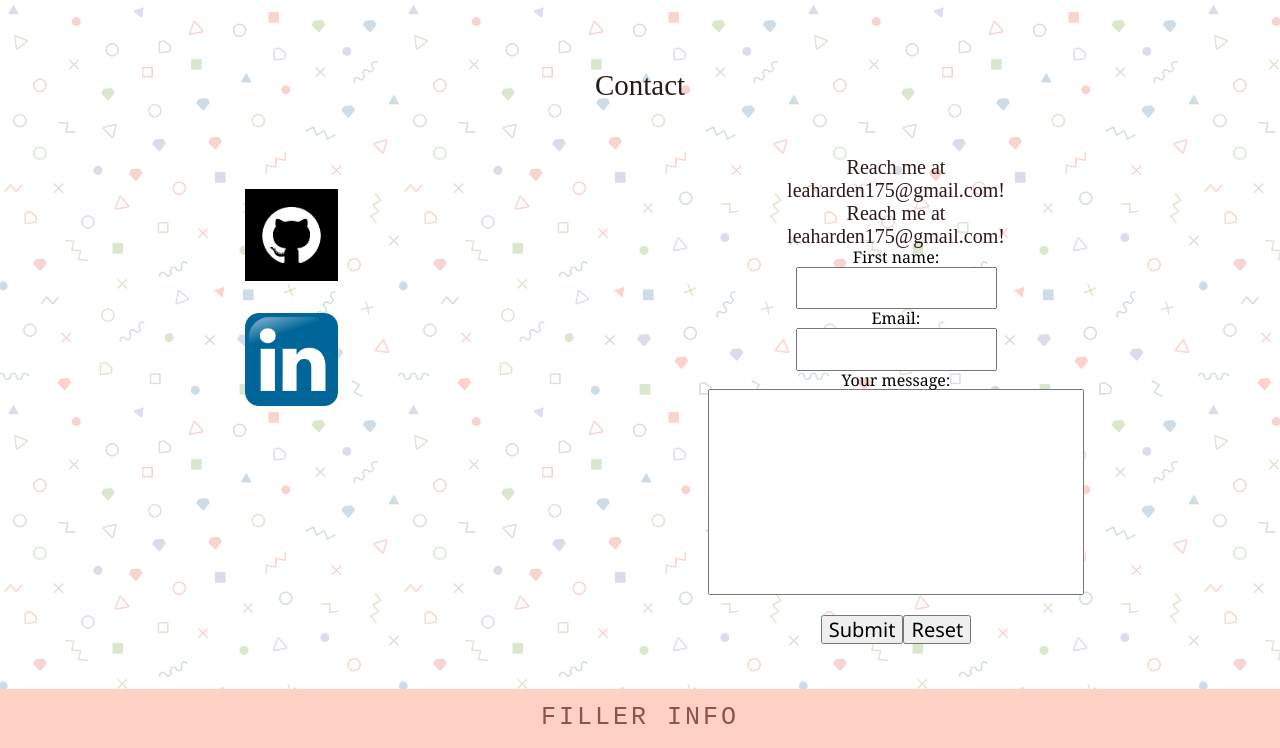
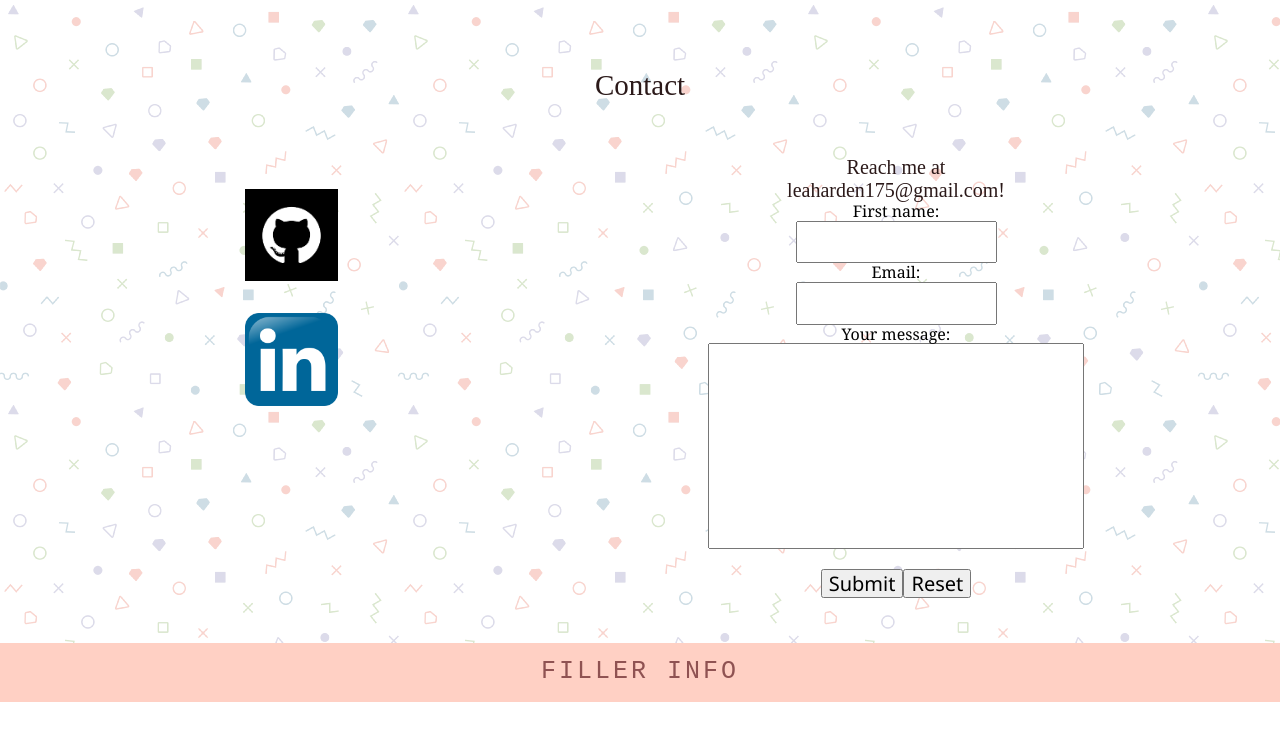
Before and after one commit to LeahArden175/portfolio, a plain HTML site: page index.html in a window 1280 px wide. Shown: the part 1916-2664 px from the top of the page. After the commit the page ends 2618 px from the top, so only its background shows below. Drawn offline with nearby package versions, Linux system fonts and the light colour scheme; a script that the page names is missing; a web font is replaced by a local one.

Commit message:
spelling error

```diff
--- a/index.html
+++ b/index.html
@@ -145,8 +145,6 @@
                             <h6>Reach me at</h6>
                             <h6>leaharden175@gmail.com!</h6>
                                 <form action = "https://formspree.io/xoqkgyqz" method= "POST">
-                                    <h6>Reach me at</h6>
-                                    <h6>leaharden175@gmail.com!</h6>
                                     <label for="user-name">First name:</label>
                                     <textarea
                                         id="user-name"
```
